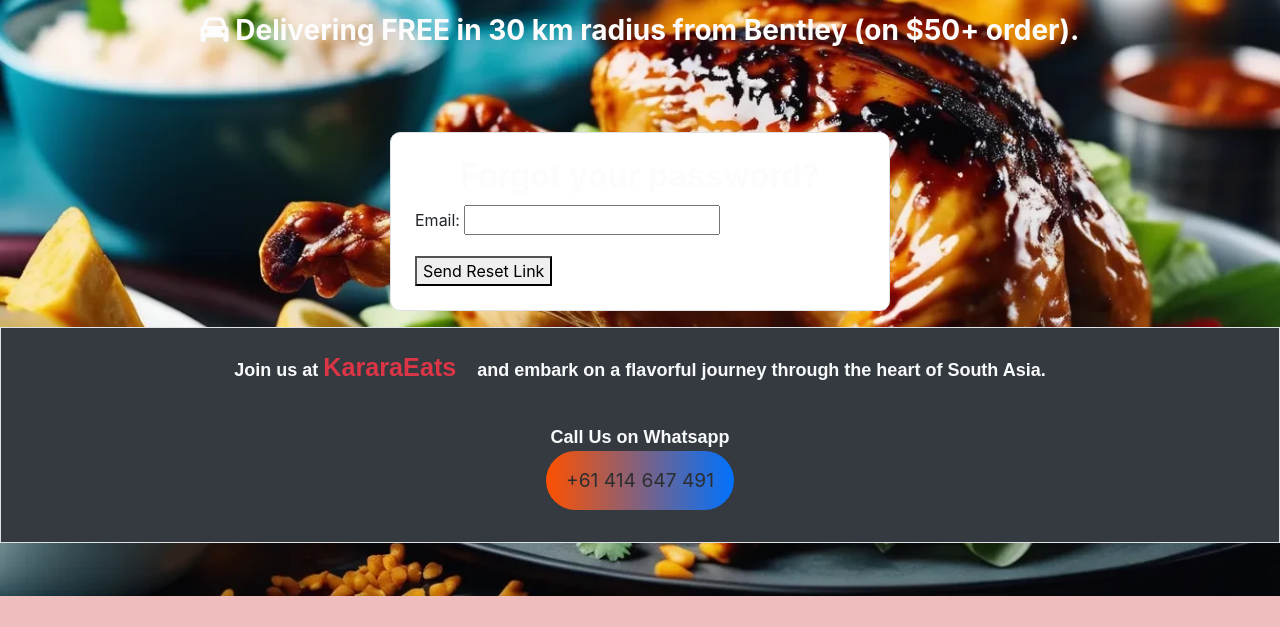
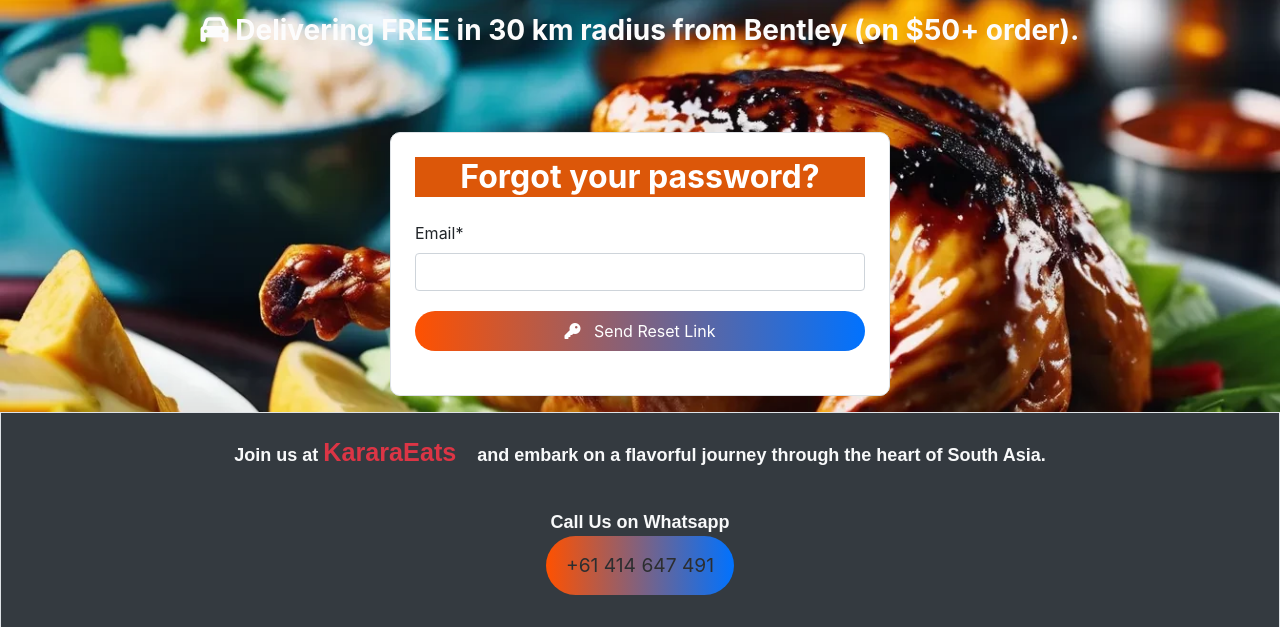
Before and after one commit to farazahmad204/Local_changes_kararaEats, a Django app: page /password_reset/ in a window 1280 px wide. Shown: the part 82-709 px from the top of the page. Run offline with Django 5.2, Linux system fonts and the light colour scheme; some libraries are stand-ins or nearby versions.

Commit message:
Password Reset Layouts to set
Password Reset Layouts to set

```diff
--- a/accounts/views.py
+++ b/accounts/views.py
@@ -59,12 +59,16 @@ class CustomPasswordResetView(PasswordResetView):
     subject_template_name = 'accounts/custom_password_reset_subject.txt'  # Optional: Custom subject
 
     # Optionally, override the success URL to redirect after the form submission
-    success_url = reverse_lazy('login')  # Redirect here after form submission
+    success_url = reverse_lazy('password_reset_done')  # Redirect here after form submission
 
 
 
 
 class CustomPasswordResetDoneView(PasswordResetDoneView):
+
+
+    template_name = 'accounts/password_reset_done.html'  # Your custom confirm template
+
     def get_redirect_url(self):
         # Redirect the user to the home page or any other URL after the reset email is sent
         return reverse_lazy('login')  # 'home' is the name of your home page URL
--- a/templates/accounts/custom_password_reset_complete.html
+++ b/templates/accounts/custom_password_reset_complete.html
@@ -11,7 +11,7 @@
 <div class="container bg-white shadow-md p-4 form-layout border"
     style="background-color: #efbdbd; max-width: 500px; margin-top: 50px;">
     <!-- templates/registration/custom_password_reset_complete.html -->
-    <h2>Your password has been successfully reset!</h2>
+    <h2 class="text-center MainHeadline mb-4">Your password has been successfully reset!</h2>
     <a href="{% url 'login' %}">Login with your new password</a>
 </div>
 
--- a/templates/accounts/custom_password_reset_form.html
+++ b/templates/accounts/custom_password_reset_form.html
@@ -13,11 +13,22 @@
 
 
     <!-- templates/accounts/custom_password_reset_form.html -->
-    <h2>Forgot your password?</h2>
+    <h2 class="text-center MainHeadline mb-4">Forgot your password?</h2>
     <form method="post">
         {% csrf_token %}
-        {{ form.as_p }}
-        <button type="submit">Send Reset Link</button>
+
+        <!-- email Field -->
+        <div class="form-group">
+            {{ form.email|as_crispy_field }}
+        </div>
+
+        <!-- Submit Button -->
+        <div class="form-group">
+            <button type="submit" class="btn btn-primary btn-block p-2">
+                <i class="fa fa-key" aria-hidden="true"></i> &nbsp; Send Reset Link
+            </button>
+        </div>
+
     </form>
 
 </div>
```
Also changed, not shown: templates/accounts/custom_password_reset_confirm.html (+13 -3 lines), templates/accounts/password_reset_done.html (+10 -1 lines).
